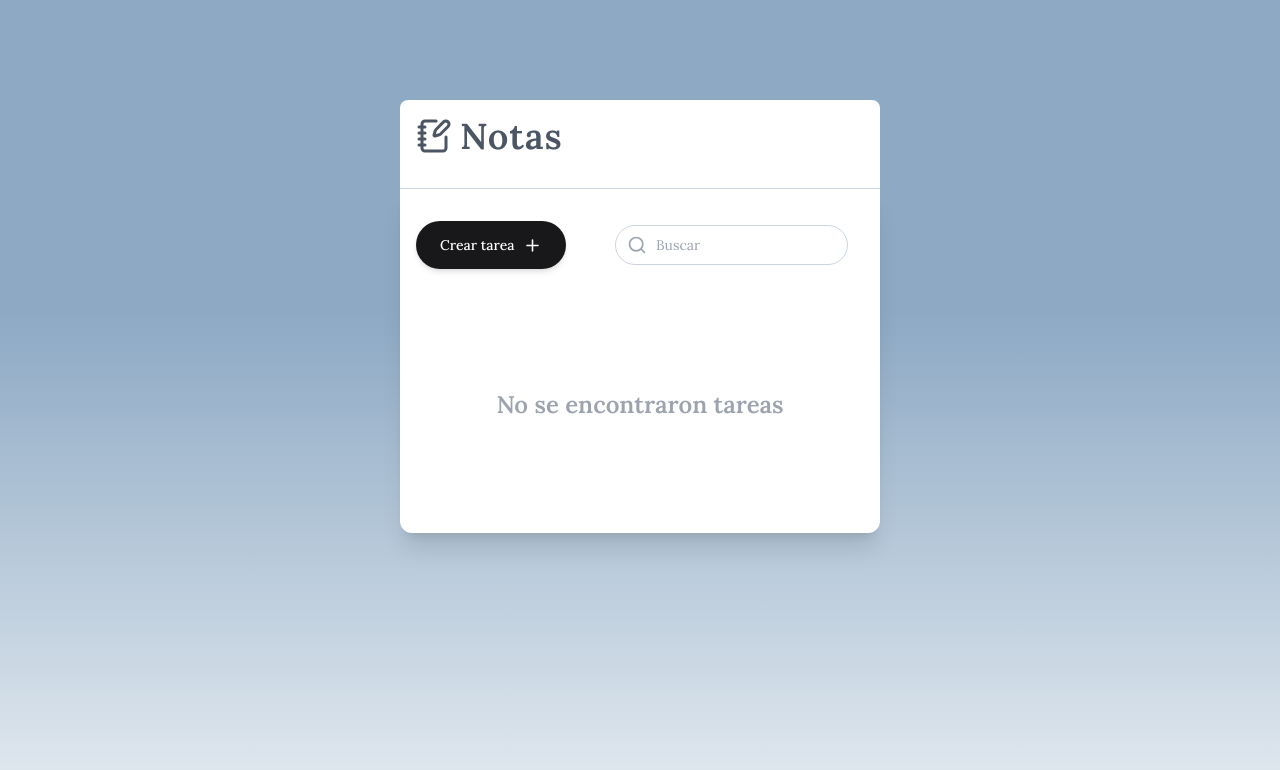
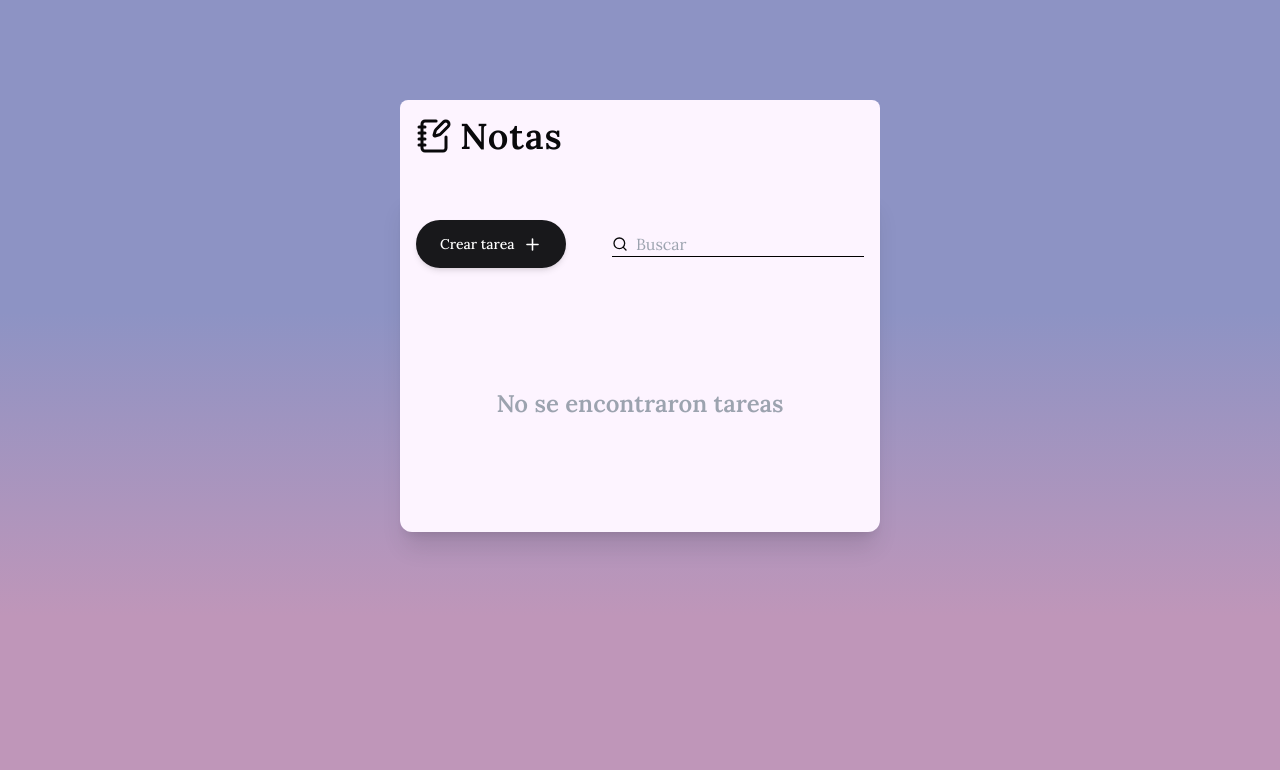
Before and after one commit to JazminBoada/nextjs-todo-app, a Next.js app: page / in a window 1280 px wide. Shown: the top 770 px of the page. Built offline with nearby package versions, Linux system fonts and the light colour scheme; a web font is replaced by a local one.

Commit message:
first commit

```diff
--- a/src/app/globals.css
+++ b/src/app/globals.css
@@ -16,11 +16,11 @@ body {
   min-height: 100vh;
   padding: 100px 400px;
   background: rgb(141, 169, 196);
+  background: rgb(141, 147, 196);
   background: linear-gradient(
     180deg,
-    rgba(141, 169, 196, 1) 39%,
-    rgba(227, 234, 240, 1) 100%,
-    rgba(255, 255, 255, 1) 100%
+    rgba(141, 147, 196, 1) 39%,
+    rgba(191, 150, 185, 1) 77%
   );
   overflow-y: auto; /* Permite scroll vertical solo si es necesario */
   overflow-x: hidden;
--- a/src/app/new/page.js
+++ b/src/app/new/page.js
@@ -39,7 +39,7 @@ function Page() {
   }, [params, tasks, setValue]); //Añado dependencias y se ejecutara dicha funcion cuando params/tasks o setValue se actualicen
 
   return (
-    <div className="lg:bg-white rounded-b-xl overflow-hidden lg:shadow-xl">
+    <div className="lg:bg-fuchsia-50 rounded-b-xl overflow-hidden lg:shadow-xl">
       <section className="p-5">
         <Link href={"/"}>
           <Button className="rounded-full w-10 h-10 shadow-sm ">
@@ -56,14 +56,14 @@ function Page() {
           <input
             placeholder="Título"
             {...register("title")}
-            className="text-md xl:text-3xl flex-1 bg-white rounded-md outline-none p-4 md:p-0 shadow-md lg:shadow-none"
+            className="text-md xl:text-3xl flex-1 bg-white lg:bg-transparent rounded-md outline-none p-4 md:p-0 shadow-md lg:shadow-none"
           />
         </div>
 
         <textarea
           placeholder="Descripción"
           {...register("description")}
-          className=" w-3/4 h-96 md:w-[70vh] xl:w-[50vw] max-w-5xl p-4 shadow-md lg:shadow-none lg:border lg:border-slate-300 rounded-md resize-none outline-none"
+          className=" w-3/4 h-96 md:w-[70vh] xl:w-[50vw] max-w-5xl p-4 shadow-xl rounded-md resize-none outline-none"
         ></textarea>
 
         <Button className="p-4 xl:p-6 xl:text-md rounded-full shadow-xl">
--- a/src/app/page.js
+++ b/src/app/page.js
@@ -23,7 +23,7 @@ function Page() {
   );
 
   return (
-    <section className="flex flex-col px-4 py-8 md:bg-white md:rounded-b-xl overflow-hidden lg:shadow-xl">
+    <section className="flex flex-col px-4 py-8 md:bg-fuchsia-50 md:rounded-b-xl overflow-hidden lg:shadow-xl">
       <div className="hidden md:flex md:flex-row md:items-center md:justify-between lg:gap-4 pb-10">
         <Button
           onClick={() => router.push("/new")}
@@ -35,16 +35,16 @@ function Page() {
             className="text-white"
           />
         </Button>
-        <div className="relative pr-4">
-          <Input
-            className="pl-10 md:placeholder:text-md border border-slate-300 placeholder:text-gray-400 rounded-full "
+        <div className="relative flex items-center flex-row gap-2">
+          <button className="absolute left-0 top-1/2 transform -translate-y-1/2 ">
+            <Search style={{ width: "16px", height: "16x" }} />
+          </button>
+          <input
+            className="border-b border-b-black outline-none bg-transparent pl-6 pr-4 placeholder:pl-0 transform transition-all duration-300"
+            type="text"
             placeholder="Buscar"
             value={searchTerm}
             onChange={handleSearch}
-          />
-          <Search
-            style={{ width: "20px", height: "20px" }}
-            className="absolute left-3 top-1/2 transform -translate-y-1/2 text-gray-400 "
           />
         </div>
       </div>
@@ -63,7 +63,7 @@ function Page() {
       <div className="md:hidden fixed bottom-4 right-4 z-50 ">
         <Button
           onClick={() => router.push("/new")}
-          className="rounded-full w-10 h-10 shadow-sm bg-slate-600"
+          className="rounded-full w-10 h-10 shadow-sm bg-black"
         >
           <Plus style={{ width: "19px", height: "19px" }} />
         </Button>
--- a/src/components/Navbar.js
+++ b/src/components/Navbar.js
@@ -7,7 +7,7 @@ import { NotebookPen } from "lucide-react";
 function Navbar() {
   const router = useRouter(); //hook
   return (
-    <header className="px-4 pt-4 pb-8 text-gray-600 border-b border-b-slate-300 bg-white md:rounded-t-lg shadow-md lg:shadow-none">
+    <header className="px-4 pt-4 pb-8   bg-white md:bg-fuchsia-50 md:rounded-t-lg shadow-md lg:shadow-none">
       <Link href={"/"}>
         <div className="flex items-center flex-row gap-2">
           <NotebookPen className="w-9 h-9" />
--- a/src/components/TaskCard.js
+++ b/src/components/TaskCard.js
@@ -27,17 +27,18 @@ export const TaskCard = ({ task }) => {
     };
   }, []);
 
-  // Lista de colores disponibles
   const colors = [
     { name: "Blanco", class: "bg-white" },
-    { name: "Rojo", class: "bg-red-200" },
-    { name: "Verde", class: "bg-green-200" },
-    { name: "Azul", class: "bg-blue-200" },
+    { name: "Rojo", class: "bg-red-100" },
+    { name: "Naranja", class: "bg-orange-100" },
+    { name: "Violeta", class: "bg-violet-100" },
+    { name: "Azul", class: "bg-blue-100" },
+    { name: "Verde", class: "bg-green-100" },
   ];
 
   return (
     <div
-      className={`mt-5 bg-white ${task.color} rounded-md w-80 h-52 space-y-5 p-5 md:border md:border-slate-300 relative shadow-md md:shadow-none`}
+      className={`mt-5 ${task.color} rounded-md w-80 h-52 space-y-5 p-5 relative shadow-xl`}
     >
       <div className="flex flex-row items-center justify-between pb-2 border-b border-b-slate-300">
         <h1 className="text-gray-600 font-bold text-xl">{task.title}</h1>
@@ -45,7 +46,7 @@ export const TaskCard = ({ task }) => {
         {/* Botón para abrir el menú */}
         <Button
           onClick={() => setIsOpen((prev) => !prev)}
-          className="relative text-white bg-slate-300 rounded-2xl px-3"
+          className="relative text-black bg-white rounded-2xl px-3 shadow-md"
         >
           <EllipsisVertical />
         </Button>
@@ -53,7 +54,7 @@ export const TaskCard = ({ task }) => {
         {/* Menú desplegable principal */}
         <div
           ref={menuRef} // Referencia al menú
-          className={`absolute top-0 right-2 mt-1 w-auto bg-white rounded-2xl shadow-even-shadow lg:border lg:border-slate-300 lg:shadow-none transition-all duration-300 transform z-50 ${
+          className={`absolute top-0 right-2 mt-1 w-auto bg-white rounded-2xl shadow-xl  transition-all duration-300 transform z-50 ${
             isOpen
               ? "opacity-100 translate-y-0 scale-100"
               : "opacity-0 -translate-y-4 scale-95 pointer-events-none"
@@ -69,16 +70,19 @@ export const TaskCard = ({ task }) => {
               <div onClick={() => setIsColorMenuOpen((prev) => !prev)}>
                 <ButtonCard icon={<Palette />} title="Color" />
               </div>
-              {/* Submenú visible encima */}
-              {isColorMenuOpen && (
-                <div className="absolute right-0 top-0 mt-1 w-auto bg-white rounded-l-2xl shadow-even-shadow lg:border lg:border-slate-300 lg:shadow-none transition-all duration-300 transform z-50">
-                  <ul className="flex flex-col items-start pr-4 pl-2 py-2">
+              {/* Submenú siempre presente en el DOM */}
+              <div
+                className={`absolute right-[-3px] top-[-60px] mt-1 w-auto bg-white rounded-t-2xl shadow-xl transition-all duration-300 transform z-50 ${
+                  isColorMenuOpen
+                    ? "opacity-100 translate-y-0 scale-100 pointer-events-auto"
+                    : "opacity-0 -translate-y-4 scale-95 pointer-events-none"
+                }`}
+              >
+                <ul className="flex flex-row items-start pr-4 pl-2 py-2">
                   {colors.map((color, index) => (
                     <li
                       key={index}
-                        className={`w-8 h-8 flex items-center cursor-pointer ${
-                          color.class
-                        } p-2 text-${color.class.replace("bg-", "")}`}
+                      className={`w-8 h-8 flex items-center cursor-pointer ${color.class}`}
                       onClick={() => {
                         updateTaskColor(task.id, color.class); // Cambia el color de la tarjeta
                         setIsColorMenuOpen(false); // Cierra el submenú de colores
@@ -87,7 +91,6 @@ export const TaskCard = ({ task }) => {
                   ))}
                 </ul>
               </div>
-              )}
             </li>
 
             <li>
@@ -110,7 +113,7 @@ export const TaskCard = ({ task }) => {
       <div className="text-end">
         <Button
           onClick={() => router.push(`/edit/${task.id}`)}
-          className="rounded-2xl px-3"
+          className="rounded-2xl px-3 shadow-md"
         >
           <Pencil />
         </Button>
```
Lines whose indentation alone changed are shown as unchanged.
